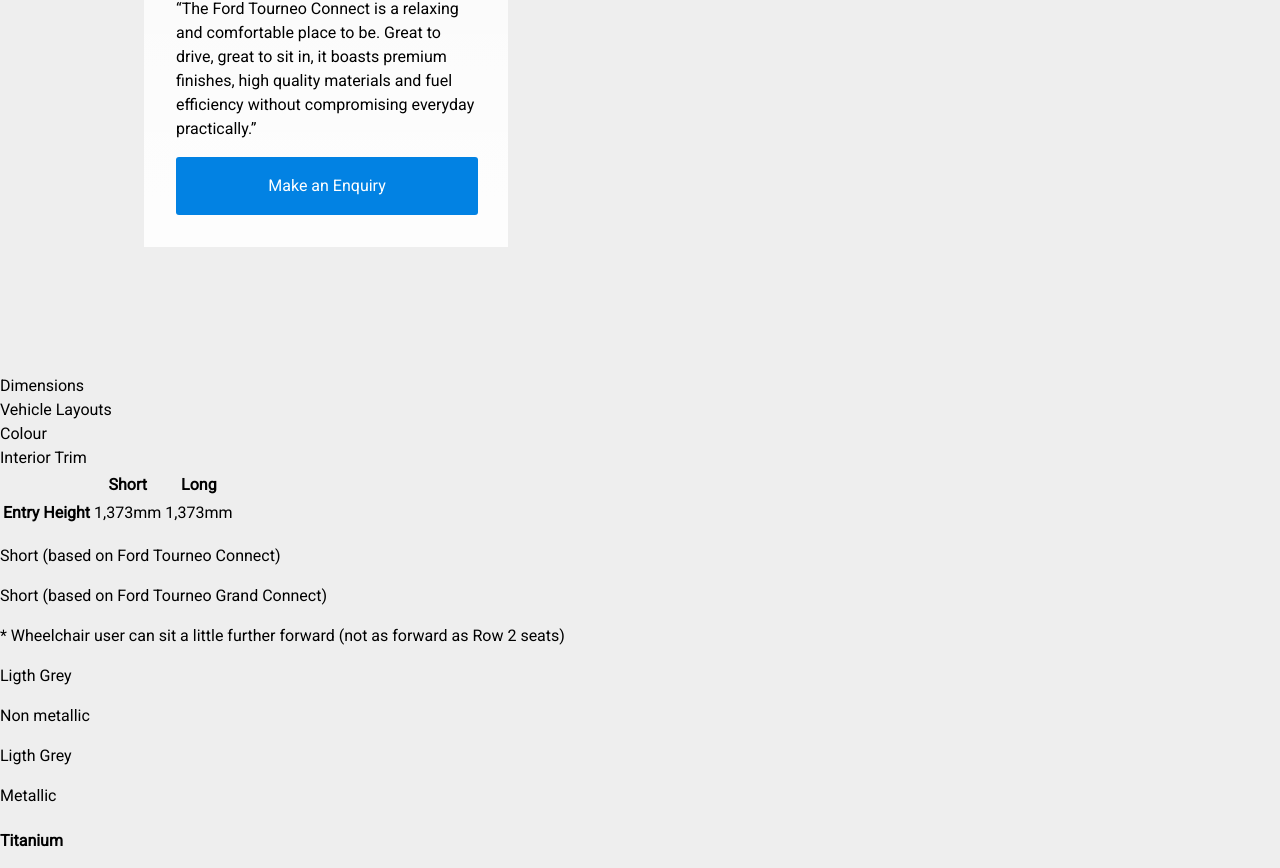
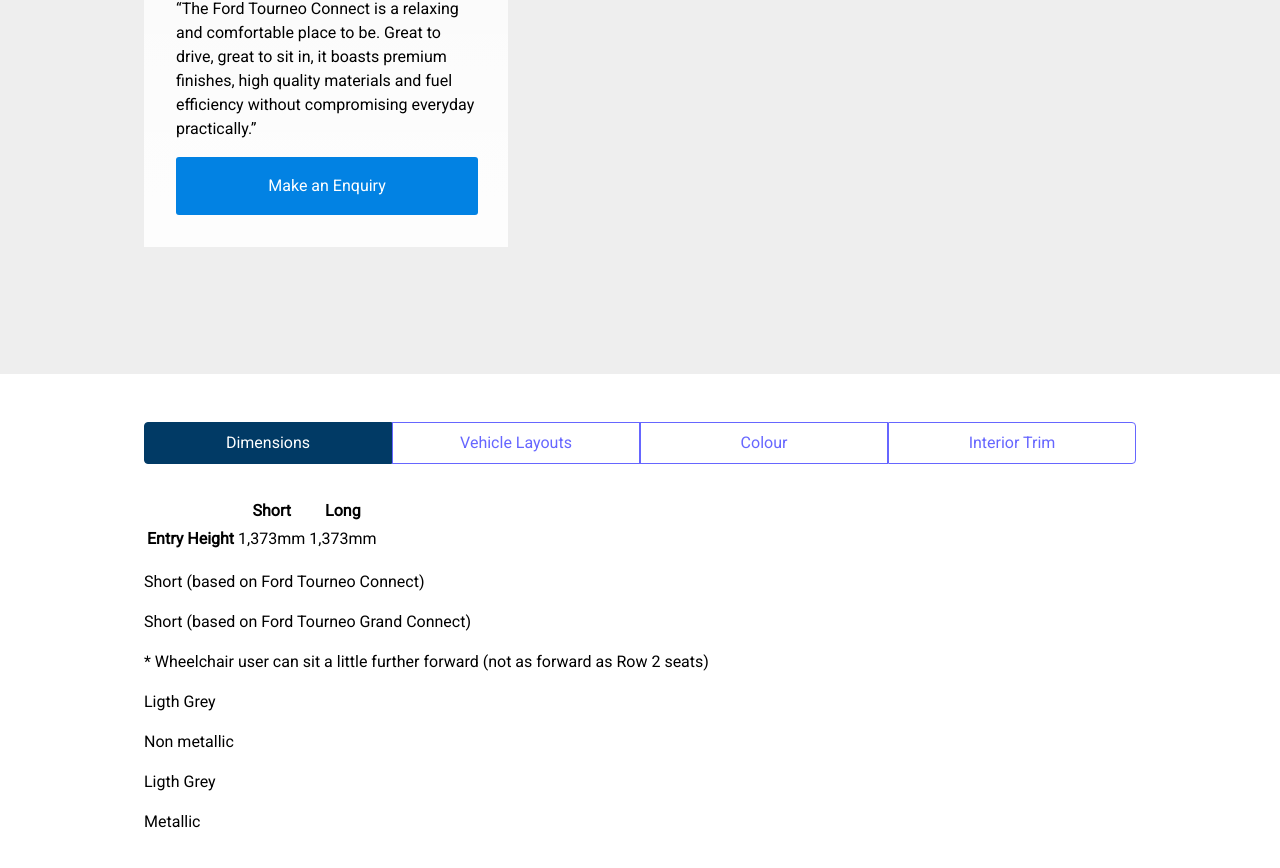
Before and after one commit to markoboy/Versa-Connect-DeveloperTask, a website: page src/index.html in a window 1280 px wide. Shown: the part 369-1237 px from the top of the page. Drawn offline with Linux system fonts and the light colour scheme.

Commit message:
feat: Add vehicle details nav styles

```diff
--- a/src/css/styles.css
+++ b/src/css/styles.css
@@ -75,6 +75,10 @@
   text-align: right !important;
 }
 
+.text--center {
+  text-align: center !important;
+}
+
 .text--shadow {
   transition: text-shadow 0.25s ease-in;
 }
@@ -124,14 +128,15 @@
 
 .btn--white {
   font-weight: 600;
-  color: #01487f;
+  color: #6666ff;
   background-color: #fff;
-  border-color: #999;
+  border-color: #6666ff;
 }
 
 .btn--white:hover, .btn--white:focus {
   color: #fff;
-  background-color: #01487f;
+  background-color: #013a65;
+  border-color: #013a65;
 }
 
 /* Card container */
--- /dev/null
+++ b/src/css/vehicle-details.css
@@ -0,0 +1,39 @@
+/**
+ * Vehicle details styles
+ */
+.vehicle-details {
+  background-color: #fff;
+  padding: 3em 9em;
+}
+
+.vehicle-details__nav {
+  width: 100%;
+  margin-bottom: 2em;
+}
+
+.vehicle-details__nav__item {
+  display: block;
+  width: 25%;
+}
+
+.vehicle-details__nav__btn {
+  font-weight: 550;
+  padding: 0.5em 0;
+  width: 100%;
+  border-radius: 0;
+}
+
+.vehicle-details__nav__btn.is-active {
+  color: #fff;
+  background-color: #013a65;
+  border-color: #013a65;
+}
+
+/* Add radius to side buttons */
+.vehicle-details__nav__item:first-child .vehicle-details__nav__btn{
+  border-radius: 4px 0 0 4px;
+}
+
+.vehicle-details__nav__item:last-child .vehicle-details__nav__btn{
+  border-radius: 0 4px 4px 0;
+}
--- a/src/index.html
+++ b/src/index.html
@@ -22,6 +22,7 @@
     <link rel="stylesheet" href="./css/header.css">
     <link rel="stylesheet" href="./css/model-nav.css">
     <link rel="stylesheet" href="./css/main-billboard.css">
+    <link rel="stylesheet" href="./css/vehicle-details.css">
     <!-- endbuild -->
 
   </head>
@@ -176,15 +177,23 @@
     <!-- Main Billboard container end -->
 
     <!-- Vehicle details start -->
-    <section>
+    <section class="flex flex--column vehicle-details">
 
       <!-- Vehicle details navigation start -->
-      <nav>
-        <ul>
-          <li><button>Dimensions</button></li>
-          <li><button>Vehicle Layouts</button></li>
-          <li><button>Colour</button></li>
-          <li><button>Interior Trim</button></li>
+      <nav class="vehicle-details__nav">
+        <ul class="text--center flex">
+          <li class="vehicle-details__nav__item">
+            <button class="btn btn--white vehicle-details__nav__btn is-active">Dimensions</button>
+          </li>
+          <li class="vehicle-details__nav__item">
+            <button class="btn btn--white vehicle-details__nav__btn">Vehicle Layouts</button>
+          </li>
+          <li class="vehicle-details__nav__item">
+            <button class="btn btn--white vehicle-details__nav__btn">Colour</button>
+          </li>
+          <li class="vehicle-details__nav__item">
+            <button class="btn btn--white vehicle-details__nav__btn">Interior Trim</button>
+          </li>
         </ul>
       </nav>
       <!-- Vehicle details navigation end -->
@@ -330,7 +339,7 @@
 
       <!-- View offers button container start -->
       <div>
-        <button>
+        <button class="btn">
           View our <span>Versa Connect</span> offers
         </button>
       </div>
@@ -354,7 +363,7 @@
 
       <!-- View offers button container start -->
       <div>
-        <button>
+        <button class="btn">
           View our <span>Versa Connect</span> offers
         </button>
       </div>
```
Also changed, not shown: src/images/vehicle_dimension.jpg (added).
